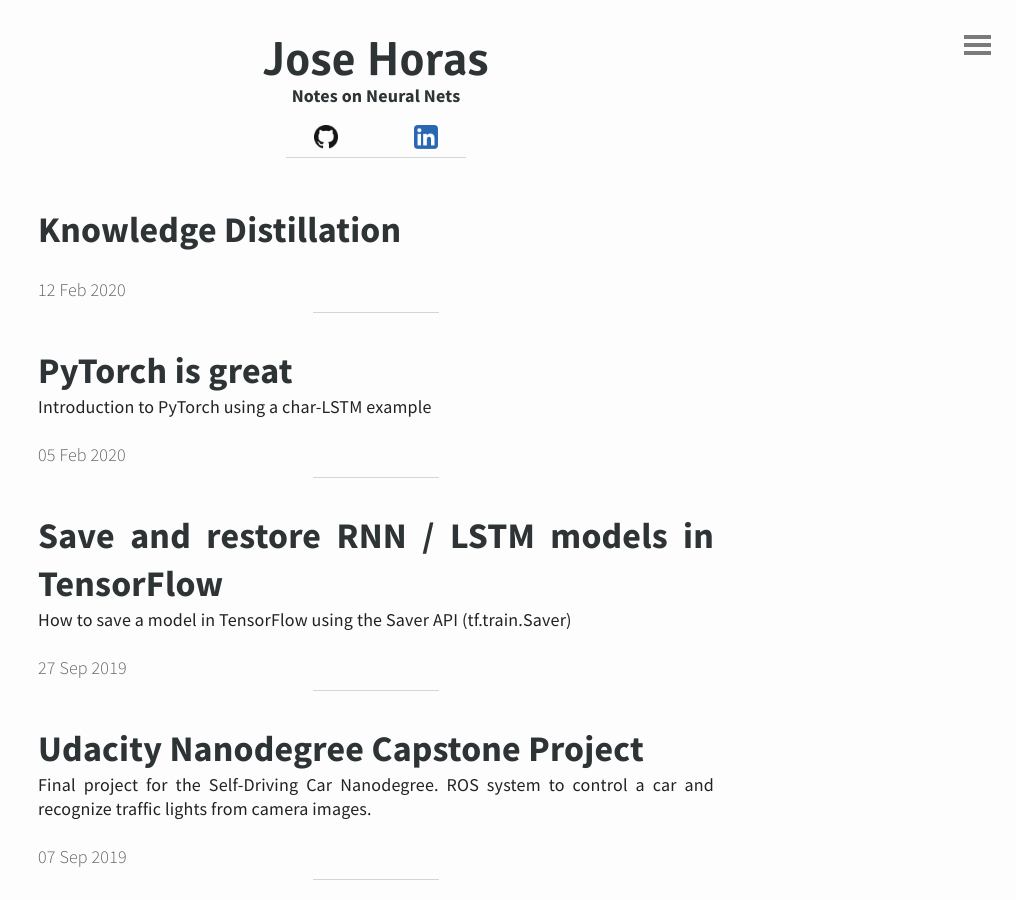
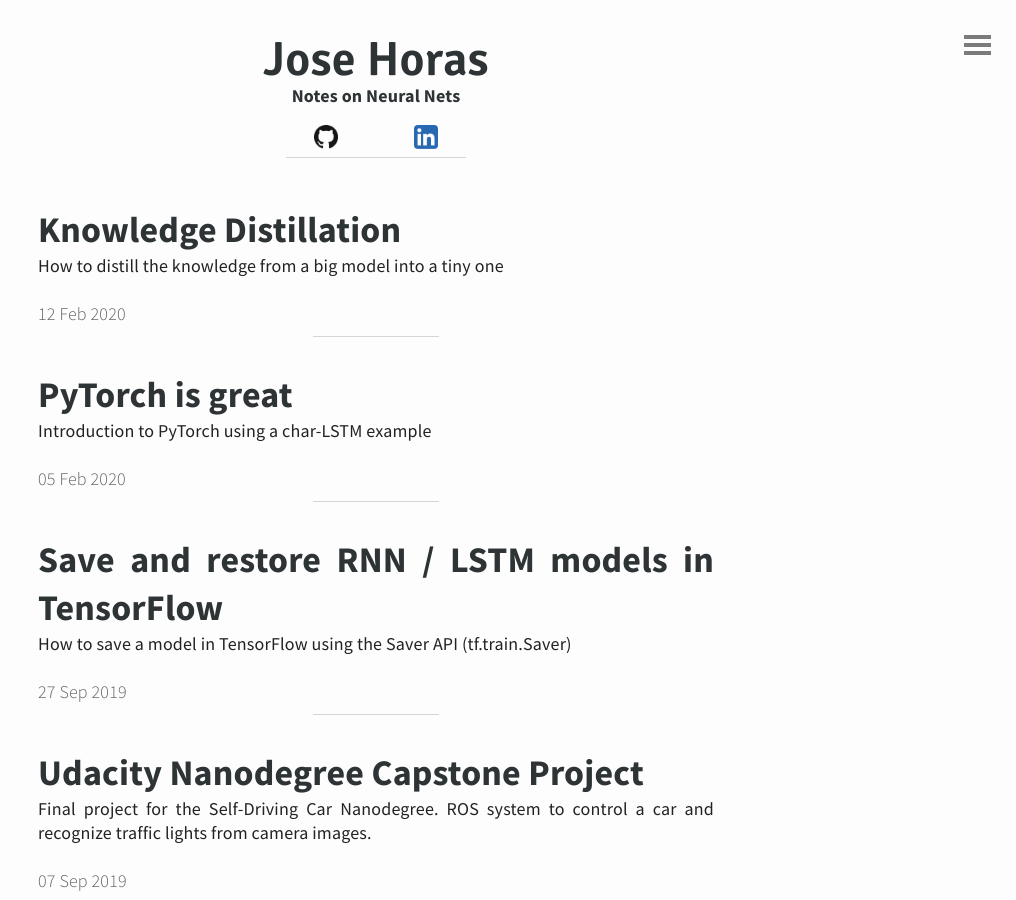
Before and after one commit to josehoras/josehoras.github.io, a Jekyll site: the page built from index.html, in a window 1280 px wide and 900 px high. Shown: the whole window, without its empty margins (264-1280 px from the left). Built offline with Jekyll 4.4.1, drawn with Linux system fonts in a browser that asks for light colours; the list of posts is cut into pages by our own code.

Commit message:
Update post

```diff
--- a/_posts/2020-04-19-knowledge-distillation.md
+++ b/_posts/2020-04-19-knowledge-distillation.md
@@ -1,7 +1,7 @@
 ---
 layout: post
 title: "Knowledge Distillation"
-excerpt: ""
+excerpt: "How to distill the knowledge from a big model into a tiny one"
 author: "Jose"
 date: 2020-02-12
 ---
```
